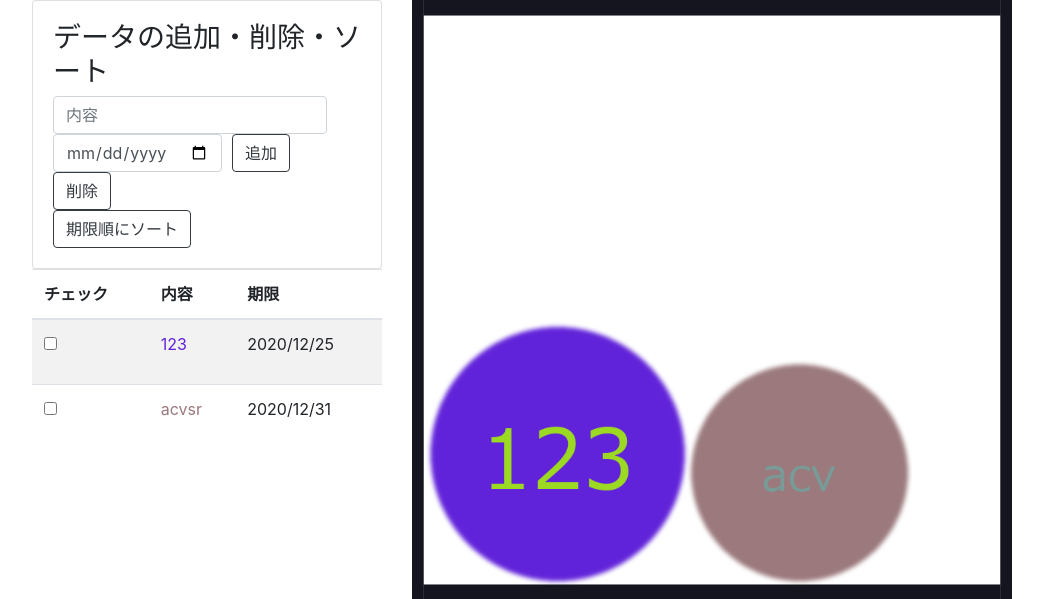
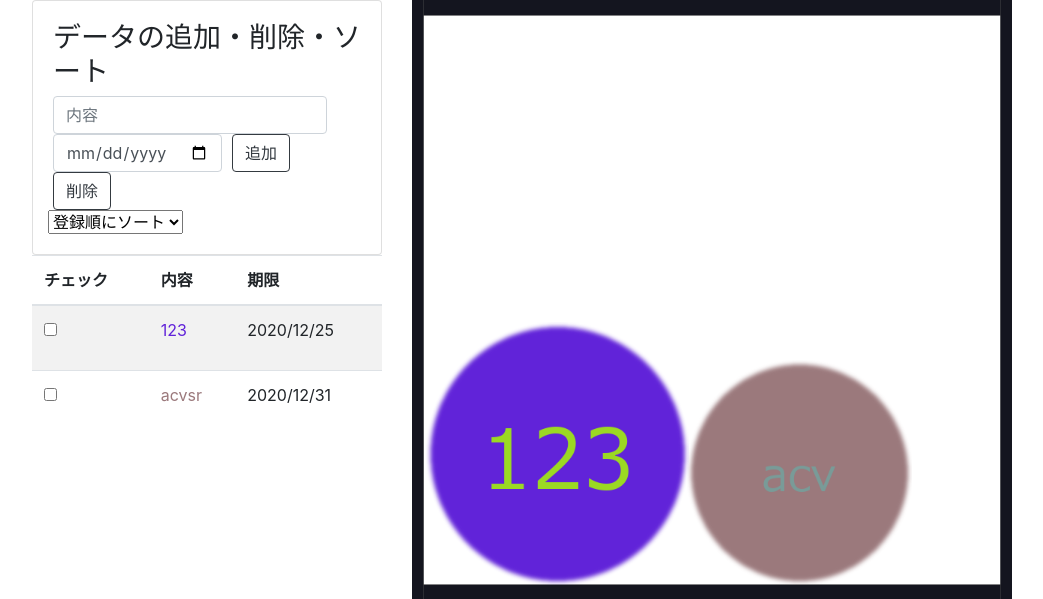
Before and after one commit to 2020-AIT-OOP2-Group10/BubbleToDo, a Flask app: template templates/index.html in a window 1280 px wide. Shown: the part 56-655 px from the top of the page, without its empty margins (53-1096 px from the left). Run offline with Flask 2, Linux system fonts and the light colour scheme; the template is opened without the code that fills it, so the values that code supplies are empty; some libraries are stand-ins or nearby versions.

Commit message:
ソートを調整

```diff
--- a/templates/index.html
+++ b/templates/index.html
@@ -48,7 +48,12 @@
                     </form>
                     <form id="sort">
                         <div class="form-row align-items-center">
-                            <div class="col-auto"><button id="sort-submit" class="btn btn-outline-dark" value="init">期限順にソート</button></div>
+                            <select id="sort-submit">
+                                <option value="id">登録順にソート</option>
+                                <option value="time-limit">期限順にソート</option>
+                                <option value="content">内容順にソート</option>
+                                <option value="color">色順にソート</option>
+                            </select>
                         </div>
                     </form>
                 </div>
```
